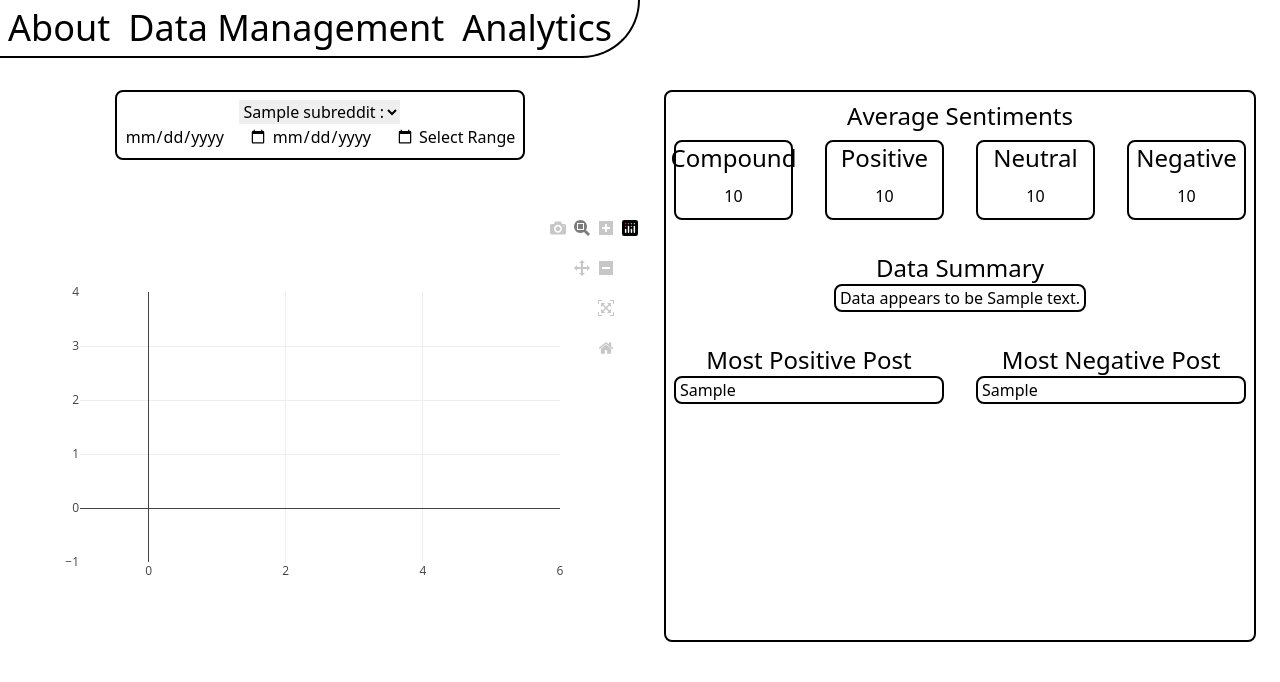
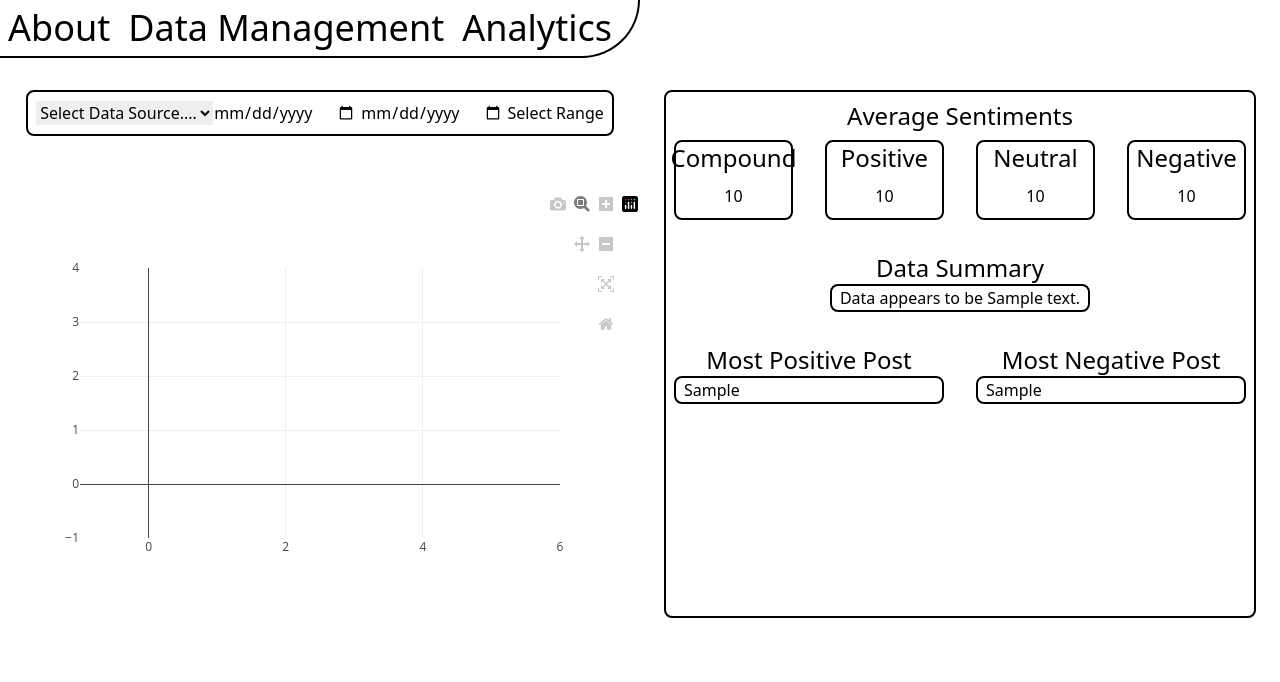
Before and after one commit to casrar/Sentireddit, a Flask app: template src/templates/analytics.html in a window 1280 px wide. Shown: the top 682 px of the page. Run offline with Flask 3, Linux system fonts and the light colour scheme; the template is opened without the code that fills it: most values are stand-ins (such as "Sample title", 1, 10 or a date in 2020); parts of the project's set-up code (start-up, migrations or seed data) failed here and were passed over; some libraries are stand-ins or nearby versions.

Commit message:
More Ui changes

```diff
--- a/src/static/styles.css
+++ b/src/static/styles.css
@@ -534,40 +534,6 @@ video {
   --tw-backdrop-sepia:  ;
 }
 
-.container {
-  width: 100%;
-}
-
-@media (min-width: 640px) {
-  .container {
-    max-width: 640px;
-  }
-}
-
-@media (min-width: 768px) {
-  .container {
-    max-width: 768px;
-  }
-}
-
-@media (min-width: 1024px) {
-  .container {
-    max-width: 1024px;
-  }
-}
-
-@media (min-width: 1280px) {
-  .container {
-    max-width: 1280px;
-  }
-}
-
-@media (min-width: 1536px) {
-  .container {
-    max-width: 1536px;
-  }
-}
-
 .fixed {
   position: fixed;
 }
@@ -596,14 +562,14 @@ video {
   margin-bottom: 5rem;
 }
 
+.my-4 {
+  margin-top: 1rem;
+  margin-bottom: 1rem;
+}
+
 .my-8 {
   margin-top: 2rem;
   margin-bottom: 2rem;
-}
-
-.my-4 {
-  margin-top: 1rem;
-  margin-bottom: 1rem;
 }
 
 .mb-8 {
@@ -763,9 +729,9 @@ video {
   padding: 0.5rem;
 }
 
-.px-1 {
-  padding-left: 0.25rem;
-  padding-right: 0.25rem;
+.px-2 {
+  padding-left: 0.5rem;
+  padding-right: 0.5rem;
 }
 
 .px-8 {
@@ -785,6 +751,10 @@ video {
   padding-right: 0.5rem;
 }
 
+.text-center {
+  text-align: center;
+}
+
 .text-2xl {
   font-size: 1.5rem;
   line-height: 2rem;
--- a/src/templates/analytics.html
+++ b/src/templates/analytics.html
@@ -11,20 +11,21 @@
     <div class="flex flex-col space-y-8">
         <!-- check if no data sources, if none tell user -->
         <div class="w-fit border border-solid border-black border-2 rounded-lg flex flex-col self-center items-center p-2">
-            <form action="/analytics" method="POST">
-                <div class="flex flex-col items-center">
+            <form id="analytics" action="/analytics" method="POST">
+                <div class="flex flex-row items-center">
                     <input type="hidden" name="form-id" value="select-data-source">
-                    <select name="data-source-selection" id="data-source-selection">
+                    <select name="data-source-selection" id="data-source-selection" required>
+                        <option value="" selected disabled hidden>Select Data Source....</option>
                         {% for item in context['data_sources'] %}
-                            <option value="{{ item['id'] }}">
-                                {{ item['subreddit']}} : {{ item['search_term'] }}
-                                </option>
+                            <option value="{{ item['id'] }}" required>
+                                r/{{ item['subreddit']}} : {{ item['search_term'] }}
+                            </option>
                         {% endfor %}
                     </select>
                     <div>
                         <input type="hidden" name="form-id" value="select-date">
-                        <input type="date" name="first-date" required/>
-                        <input type="date" name="second-date" required/>
+                        <input id="first-date" type="date" name="first-date" required/>
+                        <input id="second-date" type="date" name="second-date" required/>
                         <input type="submit" value="Select Range">
                     </div>
                 </div>
@@ -41,25 +42,41 @@
                 <div class="border border-solid border-black border-2 rounded-lg flex flex-col items-center px-8 h-20">
                     <h3 class="text-2xl">Compound</h3>
                     <div class="h-full flex flex-col justify-center">
-                        <p>{{ context['avg_compound'] }}</p>
+                        {% if context['avg_compound'] %}
+                            <p>{{ context['avg_compound'] }}</p>
+                        {% else %}
+                            <p>N/A</p>
+                        {% endif %}
                     </div>
                 </div>
                 <div class="border border-solid border-black border-2 rounded-lg flex flex-col items-center">
                     <h3 class="text-2xl">Positive</h3>
                     <div class="h-full flex flex-col justify-center">
-                        <p>{{ context['avg_pos'] }}</p>
+                        {% if context['avg_pos'] %}
+                            <p>{{ context['avg_pos'] }}</p>
+                        {% else %}
+                            <p>N/A</p>
+                        {% endif %}
                     </div>
                 </div>
                 <div class="border border-solid border-black border-2 rounded-lg flex flex-col items-center">
                     <h3 class="text-2xl">Neutral</h3>
                     <div class="h-full flex flex-col justify-center">
-                        <p>{{ context['avg_neu'] }}</p>
+                        {% if context['avg_neu'] %}
+                            <p>{{ context['avg_neu'] }}</p>
+                        {% else %}
+                            <p>N/A</p>
+                        {% endif %}
                     </div>
                 </div>
                 <div class="border border-solid border-black border-2 rounded-lg flex flex-col items-center">
                     <h3 class="text-2xl">Negative</h3>
                     <div class="h-full flex flex-col justify-center">
-                        <p>{{ context['avg_neg'] }}</p>
+                        {% if context['avg_neg'] %}
+                            <p>{{ context['avg_neg'] }}</p>
+                        {% else %}
+                            <p>N/A</p>
+                        {% endif %}
                     </div>
                 </div>
             </div>
@@ -67,25 +84,54 @@
         <div class="flex flex-col items-center w-fit self-center">
             <h2 class="text-2xl">Data Summary</h2>
             <div class="border border-solid border-black border-2 rounded-lg ">
-                <p class="px-1">Data appears to be {{ context['summary'] }}</p>
+                <p class="px-2">
+                    {% if context['summary'] %}
+                        Data appears to be {{ context['summary'] }}
+                    {% else %} <!-- Not called when no data exists, method for calc avg needs to handle edge case  -->
+                        N/A
+                    {% endif %}
+                </p>
             </div>
         </div>
         <div class="grid grid-cols-2 gap-8 pl-2 pr-2 pb-2">
             <div class="flex flex-col">
                 <h2 class="text-2xl self-center">Most Positive Post</h2>
-                <div class="max-h-72 border border-solid border-black border-2 rounded-lg px-1 overflow-y-auto">{{ context['most_positive_post'] }}</div>
+                <div class="max-h-72 border border-solid border-black border-2 rounded-lg px-2 overflow-y-auto">
+                    {% if context['most_positive_post'] %}
+                        <p>{{ context['most_positive_post'] }}</p>
+                    {% else %}
+                        <p>N/A</p>
+                    {% endif %}
+                </div>
             </div>
             <div class="flex flex-col">
                 <h2 class="text-2xl self-center">Most Negative Post</h2>
-                <div class="max-h-72 border border-solid border-black border-2 rounded-lg px-1 overflow-y-auto">{{ context['most_negative_post'] }}</div>
+                <div class="max-h-72 border border-solid border-black border-2 rounded-lg px-2 overflow-y-auto">
+                    {% if context['most_negative_post'] %}
+                        <p>{{ context['most_negative_post'] }}</p>
+                    {% else %}
+                        <p>N/A</p>
+                    {% endif %}
+                </div>
             </div>
         </div>
     </div>
 </div>
 <script>
-    // set width based on size of container
-    var plotlyChartWidth = document.getElementById('plotly-chart').offsetWidth;
-    console.log(plotlyChartWidth)
+    firstDate = document.getElementById("first-date")
+    secondDate = document.getElementById("second-date")
+    dataSourceSelection = document.getElementById("data-source-selection")
+
+    firstDate.onchange = function() {updateAnalyticsDataSource()};
+    secondDate.onchange = function() {updateAnalyticsDataSource()};
+    dataSourceSelection.onchange = function() {updateAnalyticsDataSource()};
+
+    function updateAnalyticsDataSource() {
+        if (!firstDate['value'] || !secondDate['value'] || !dataSourceSelection['value']) {
+            return
+        }
+        document.getElementById('analytics').requestSubmit();
+    }
 
     var chart_data = {{ chart_data | tojson | safe }};
     Plotly.newPlot('plotly-chart', chart_data['data'], chart_data['layout']);
```
Also changed, not shown: src/templates/data_management.html (+14 -12 lines).
